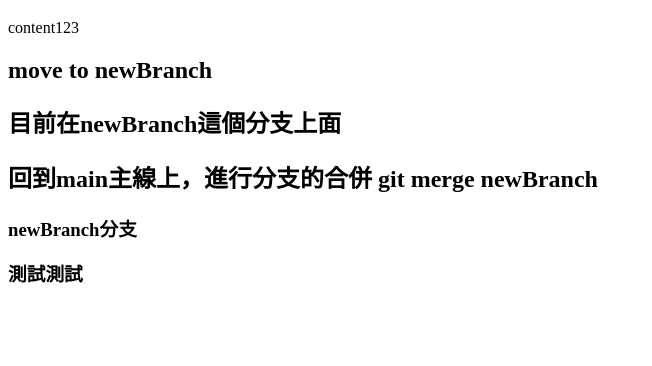
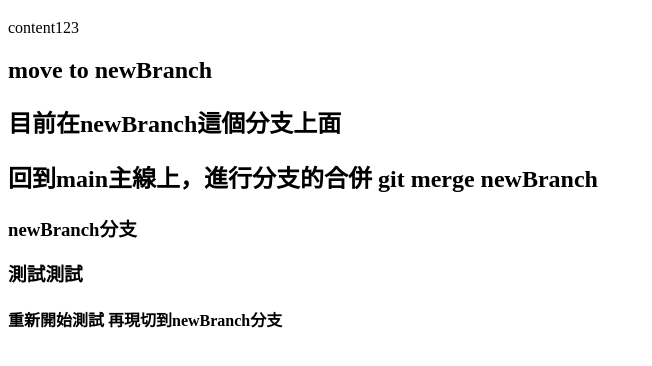
Before and after one commit to Iven10252158/gitTest, a plain HTML site: page index.html in a window 1280 px wide. Shown: the part 70-436 px from the top of the page, without its empty margins (0-652 px from the left). Drawn offline with Linux system fonts and the light colour scheme.

Commit message:
在newBranch分支上，新增了一行h4

```diff
--- a/index.html
+++ b/index.html
@@ -13,5 +13,7 @@
     <h2>回到main主線上，進行分支的合併 git merge newBranch</h2>
     <h3>newBranch分支</h3>
     <h3>測試測試</h3>
+
+    <h4>重新開始測試 再現切到newBranch分支</h4>
 </body>
 </html>
```
